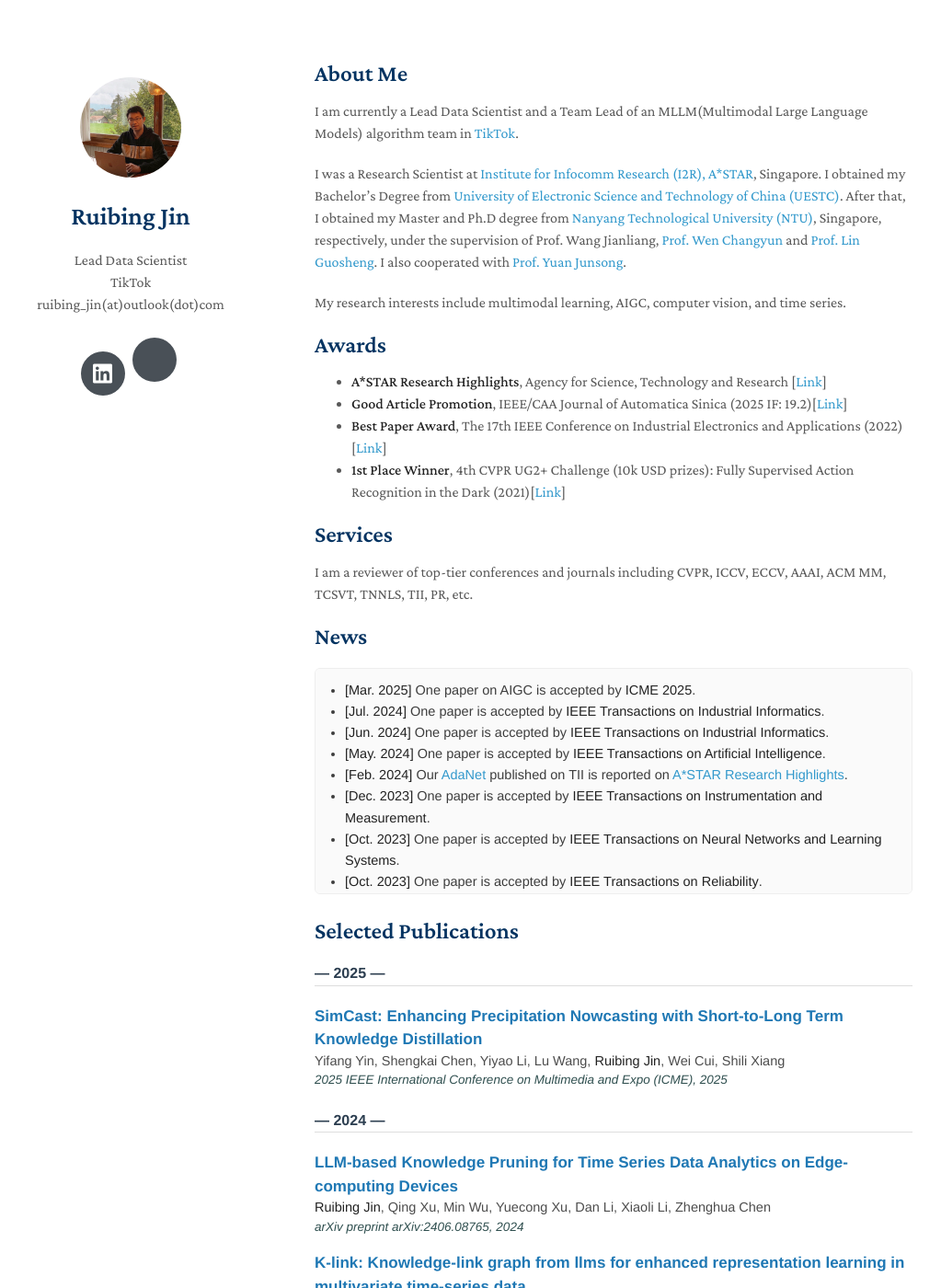
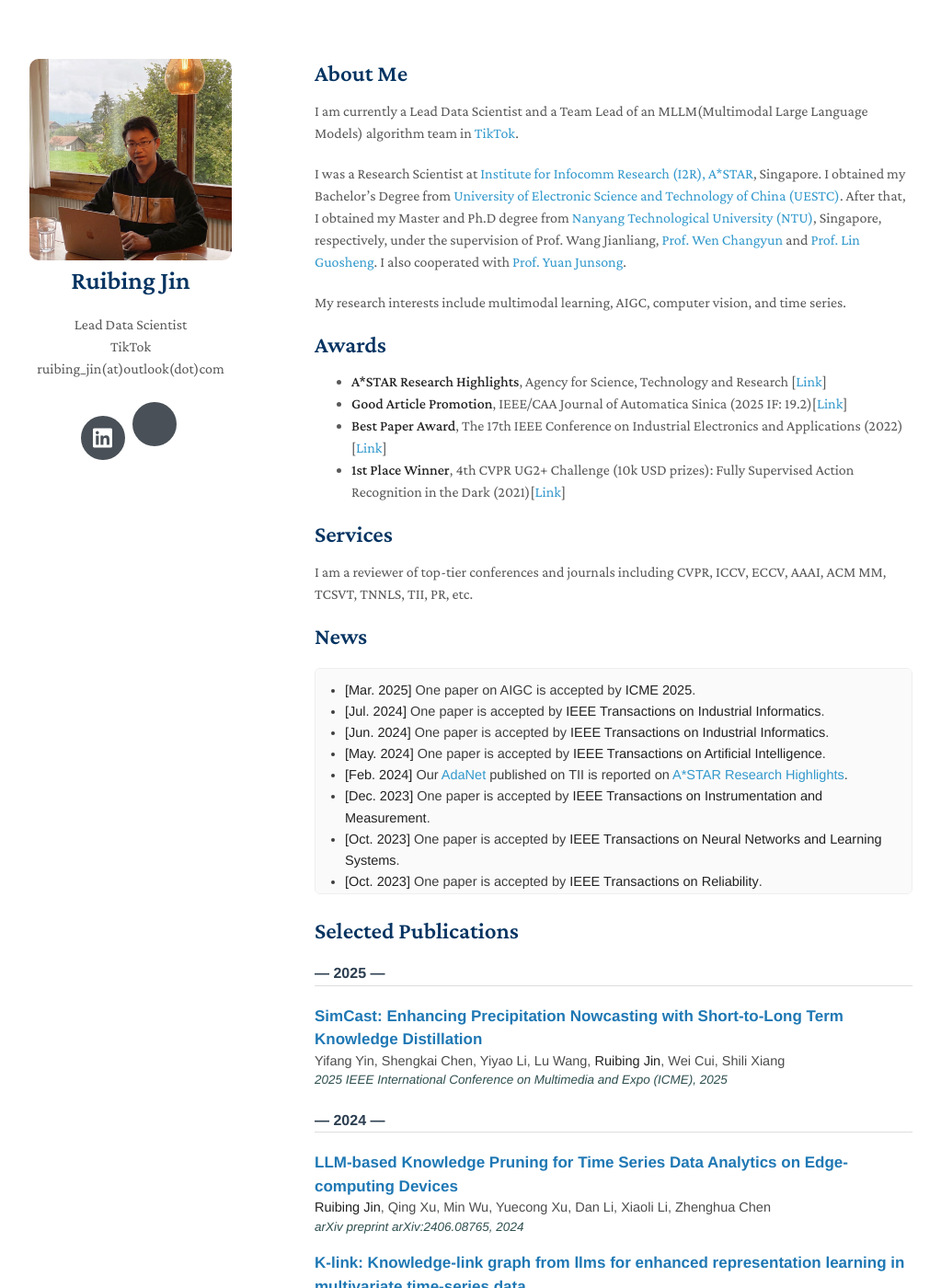
Before and after one commit to ruibing-jin/ruibing-jin.github.io, a Jekyll site: the page built from index.md, in a window 1280 px wide and 1400 px high. Shown: the whole window at 92% size, without its empty margins (128-1151 px from the left). Built offline with Jekyll 4.4.1, drawn with Linux system fonts in a browser that asks for light colours; nearby versions of some CDN libraries; a style sheet for code colours, icons or effects is not loaded; our own code applies the rules of GitHub Pages for plain Markdown files.

Commit message:
Update minimal-light.scss

```diff
--- a/_sass/minimal-light.scss
+++ b/_sass/minimal-light.scss
@@ -82,7 +82,8 @@ papertitle {
     }
 
     .image.avatar {
-      border-radius: 100%;
+      /* border-radius: 100%; */
+      border-radius: 10px;
     }
 
       .image.avatar:before {
@@ -90,9 +91,16 @@ papertitle {
       }
 
       .image.avatar img {
-        border-radius: 100%;
+        /* border-radius: 100%;
         width: 50%;
-        padding:20px;
+        padding:20px; */
+
+        /* 与外部容器保持一致的圆角 */
+        border-radius: 10px;
+        /* 让图片填满容器 */
+        width: 100%;
+        /* 去掉多余的内边距 */
+        padding: 0;
       }
 
     #header .image.avatar {
```
